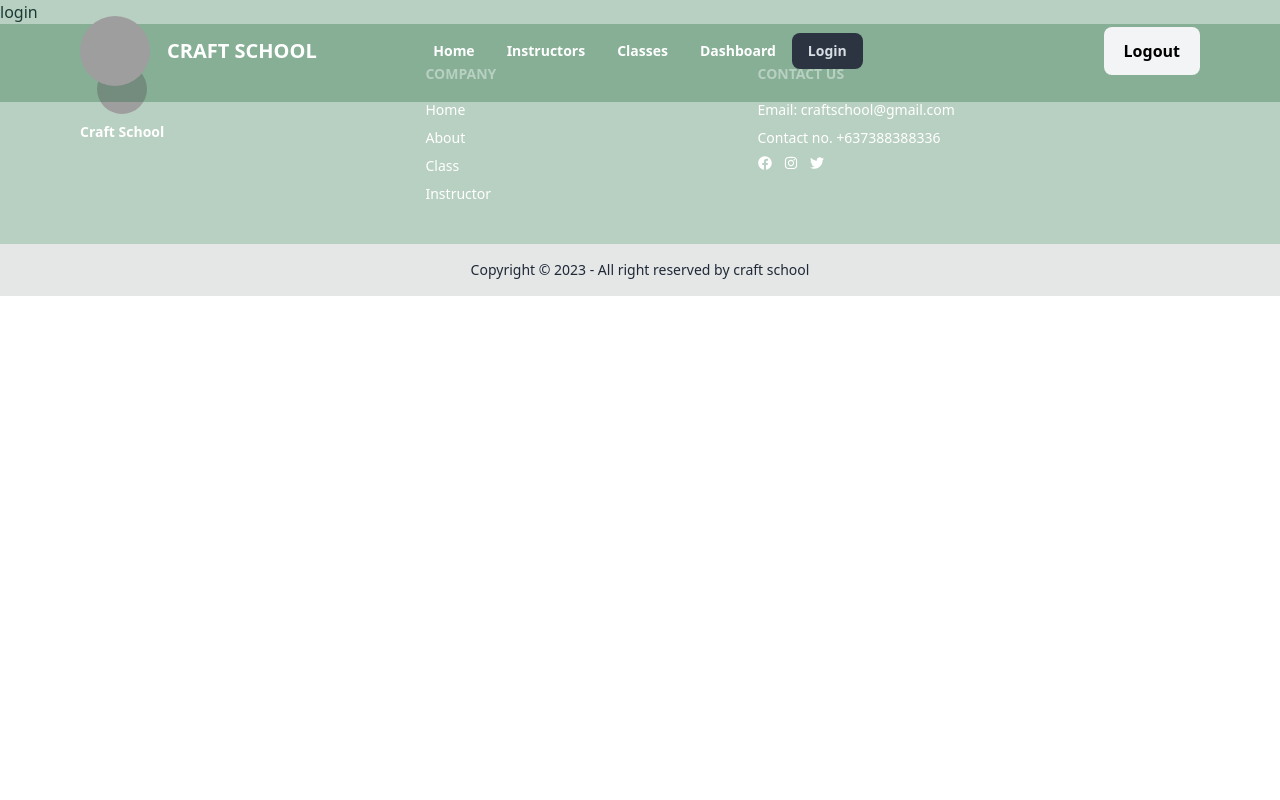
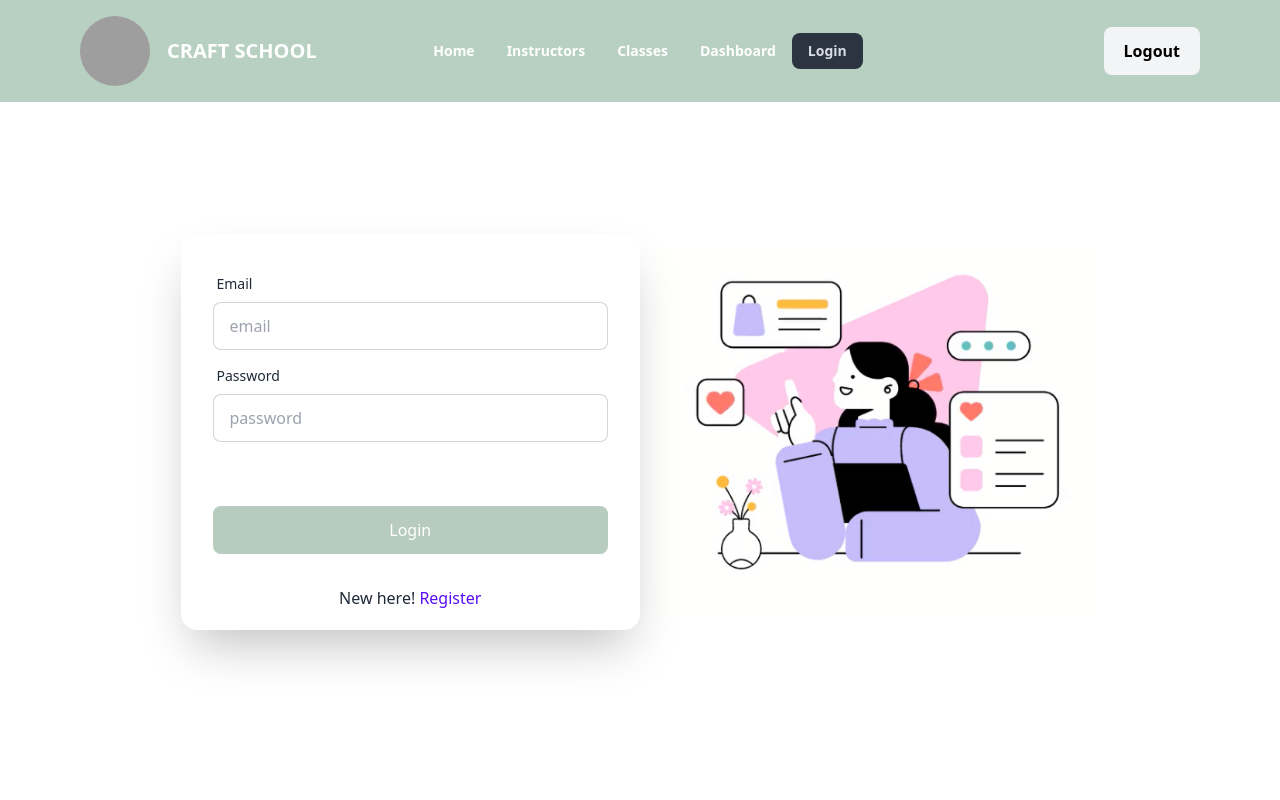
Before and after one commit to Mubasshirah/craft-school, a React (Vite) app: page /login in a window 1280 px wide. Shown: the top 800 px of the page. Built offline with nearby package versions, Linux system fonts and the light colour scheme; no server answers; grey boxes are pictures that could not be loaded.

Commit message:
login done

```diff
--- a/package.json
+++ b/package.json
@@ -17,9 +17,11 @@
     "react": "^18.2.0",
     "react-awesome-reveal": "^4.2.3",
     "react-dom": "^18.2.0",
+    "react-hook-form": "^7.44.3",
     "react-icons": "^4.9.0",
     "react-router-dom": "^6.12.1",
     "sort-by": "^1.2.0",
+    "sweetalert2": "^11.7.12",
     "swiper": "^9.4.0"
   },
   "devDependencies": {
--- a/src/pages/login/Login.jsx
+++ b/src/pages/login/Login.jsx
@@ -1,10 +1,67 @@
+import { useContext } from "react";
+import { AuthContext } from "../../provider/AuthProvider";
+import { Link, useLocation, useNavigate } from "react-router-dom";
+import loginimg from '../../assets/logo/login&register.png'
+import { useForm } from "react-hook-form";
+
+const Login = () => {
+    const { signIn } = useContext(AuthContext);
+    const navigate = useNavigate();
+    const location = useLocation();
+    const from = location.state?.from?.pathname || '/';
+    const { register, handleSubmit,reset, formState: { errors } } = useForm();
+    const onSubmit = data => {
+        console.log(data);
+        signIn(data.email,data.password)
+        .then(result=>{
+            const signedInUser=result.user;
+            console.log(signedInUser);
 
 
-const Login = () => {
+                reset();
+                navigate(from,{replace:true});
+
+
+        })
+        .catch(error=>console.log(error))
+        }
     return (
-        <div>
-           login
+        <div className="hero min-h-screen">
+  <div className="hero-content flex-col lg:flex-row-reverse pt-48 md:pt-20">
+    <div className=" lg:text-left w-full md:w-1/2">
+
+     <img src={loginimg} alt="" className="w-full"/>
+    </div>
+    <div className="card flex-shrink-0 w-full md:w-1/2  shadow-2xl bg-base-100">
+      <form onSubmit={handleSubmit(onSubmit)}>
+      <div className="card-body md:w-full">
+      <div className="form-control">
+          <label className="label">
+            <span className="label-text">Email</span>
+          </label>
+          <input type="email" name="email" {...register("email", { required: true })} placeholder="email" className="input input-bordered" />
+          {errors.email && <span>This field is required</span>}
         </div>
+        <div className="form-control">
+          <label className="label">
+            <span className="label-text">Password</span>
+          </label>
+          <input type="password" name="password" {...register("password", { required: true })}  placeholder="password" className="input input-bordered" />
+          {errors.password && <span>This field is required</span>}
+
+
+        </div>
+        <div className="form-control mt-6">
+          <button className="px-8 py-3 mt-8   hover:bg-gray-100 hover:text-black text-white rounded-lg bg-opacity-30 bg-green-900">Login</button>
+        </div>
+      </div>
+      </form>
+      <div className="text-center mb-5 ">
+            <p>New here! <Link className='text-primary' to='/register'>Register</Link></p>
+          </div>
+    </div>
+  </div>
+</div>
     );
 };
 
--- /dev/null
+++ b/src/pages/register/Register.jsx
@@ -0,0 +1,86 @@
+import { useForm } from 'react-hook-form';
+import loginimg from '../../assets/logo/login&register.png'
+import { Link, useNavigate } from 'react-router-dom';
+import { useContext } from 'react';
+import { AuthContext } from '../../provider/AuthProvider';
+
+const Register = () => {
+    const navigate=useNavigate();
+    const {createUser ,updateUserPofile}=useContext(AuthContext);
+    const { register, handleSubmit,reset, formState: { errors } } = useForm();
+    const onSubmit = data => {
+        console.log(data);
+        createUser(data.email,data.password)
+        .then(result=>{
+            const createdUser=result.user;
+            console.log(createdUser);
+           updateUserPofile(data.name,data.photourl)
+
+                reset();
+                navigate('/')
+
+
+        })
+        .catch(error=>console.log(error))
+        }
+    return (
+        <div className="hero min-h-screen">
+  <div className="hero-content flex-col lg:flex-row-reverse pt-48 md:pt-20">
+    <div className=" lg:text-left w-full md:w-1/2">
+
+     <img src={loginimg} alt="" className="w-full"/>
+    </div>
+    <div className="card flex-shrink-0 w-full md:w-1/2 md:mt-20 mb-10 shadow-2xl bg-base-100">
+      <form onSubmit={handleSubmit(onSubmit)}>
+      <div className="card-body md:w-full">
+      <div className="form-control">
+          <label className="label">
+            <span className="label-text">Name</span>
+          </label>
+          <input type="text" name="name" {...register("name", { required: true })} placeholder="name" className="input input-bordered" />
+          {errors.name && <span>This field is required</span>}
+        </div>
+        <div className="form-control">
+          <label className="label">
+            <span className="label-text">photoURL</span>
+          </label>
+          <input type="text" name="photourl" {...register("photourl", { required: true })} placeholder="photourl" className="input input-bordered" />
+          {errors.photourl && <span>This field is required</span>}
+        </div>
+        <div className="form-control">
+          <label className="label">
+            <span className="label-text">Email</span>
+          </label>
+          <input type="email" name="email" {...register("email", { required: true })} placeholder="email" className="input input-bordered" />
+          {errors.email && <span>This field is required</span>}
+        </div>
+        <div className="form-control">
+          <label className="label">
+            <span className="label-text">Password</span>
+          </label>
+          <input type="password" name="password" {...register("password", { required: true ,
+            minLength:6,
+            pattern:/(?=.*[A-Z])(?=.*[!@#$&*])/
+            })}
+            placeholder="password" className="input input-bordered" />
+          {errors.password?.type==='required' && <span>This field is required</span>}
+          {errors.password?.type==='minLength' && <span>This field has 6 character</span>}
+          {errors.password?.type==='pattern' && <span>This field has 6 character and uppercase</span>}
+
+        </div>
+
+        <div className="form-control ">
+        <input className='px-8 py-3 mt-4   hover:bg-gray-100 hover:text-black text-white rounded-lg bg-opacity-30 bg-green-900' type="submit" value="Register"   />
+        </div>
+      </div>
+      </form>
+      <div className="text-center mb-5 ">
+            <p>Already register! <Link className='text-primary' to='/login'>Login</Link></p>
+          </div>
+    </div>
+  </div>
+</div>
+    );
+};
+
+export default Register;
--- a/src/routes/Routes.jsx
+++ b/src/routes/Routes.jsx
@@ -7,6 +7,7 @@ import Home from "../pages/Home/Home";
 import Instructor from "../pages/Instructor/Instructor";
 import Class from "../pages/class/Class";
 import Login from "../pages/login/Login";
+import Register from "../pages/register/Register";
 
   export const router = createBrowserRouter([
     {
@@ -28,6 +29,10 @@ import Login from "../pages/login/Login";
         {
             path:"/login",
             element:<Login></Login>
+        },
+        {
+            path:"/register",
+            element:<Register></Register>
         }
       ]
     },
--- /dev/null
+++ b/src/shared/SocialLogin.jsx
@@ -0,0 +1,34 @@
+import React, { useContext } from 'react';
+import { AuthContext } from '../provider/AuthProvider';
+import { useLocation, useNavigate } from 'react-router-dom';
+import { FaGoogle } from 'react-icons/fa';
+
+const SocialLogin = () => {
+    const {googleSignIn}=useContext(AuthContext);
+    const navigate = useNavigate();
+  const location = useLocation();
+  const from = location.state?.from?.pathname || '/';
+  const handleLogInWithGoogle=()=>{
+    googleSignIn()
+    .then(result=>{
+        const user=result.user;
+        navigate(from,{replace:true});
+        console.log(user);
+       })
+       .catch(error=>{
+        console.log(error)
+       })
+    }
+    return (
+        <div>
+            <div className='divider'></div>
+            <div className='text-center my-5'>
+            <button onClick={()=>handleLogInWithGoogle()} className="btn btn-circle btn-outline">
+               <FaGoogle></FaGoogle>
+            </button>
+            </div>
+        </div>
+    );
+};
+
+export default SocialLogin;
```
Also changed, not shown: src/assets/logo/login&register.png (added), 1 other file (tests, documents, lock files or other folders).
